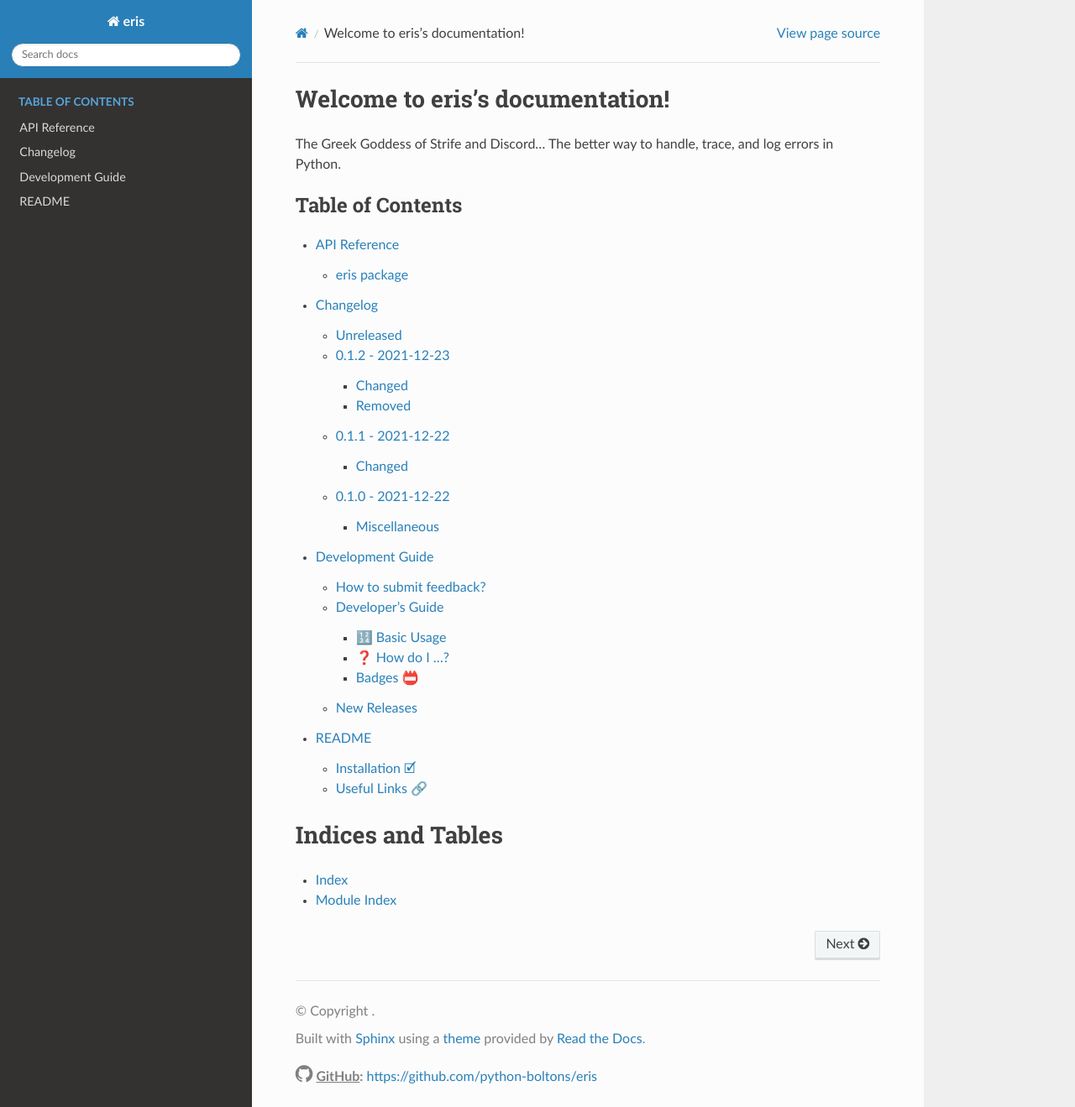
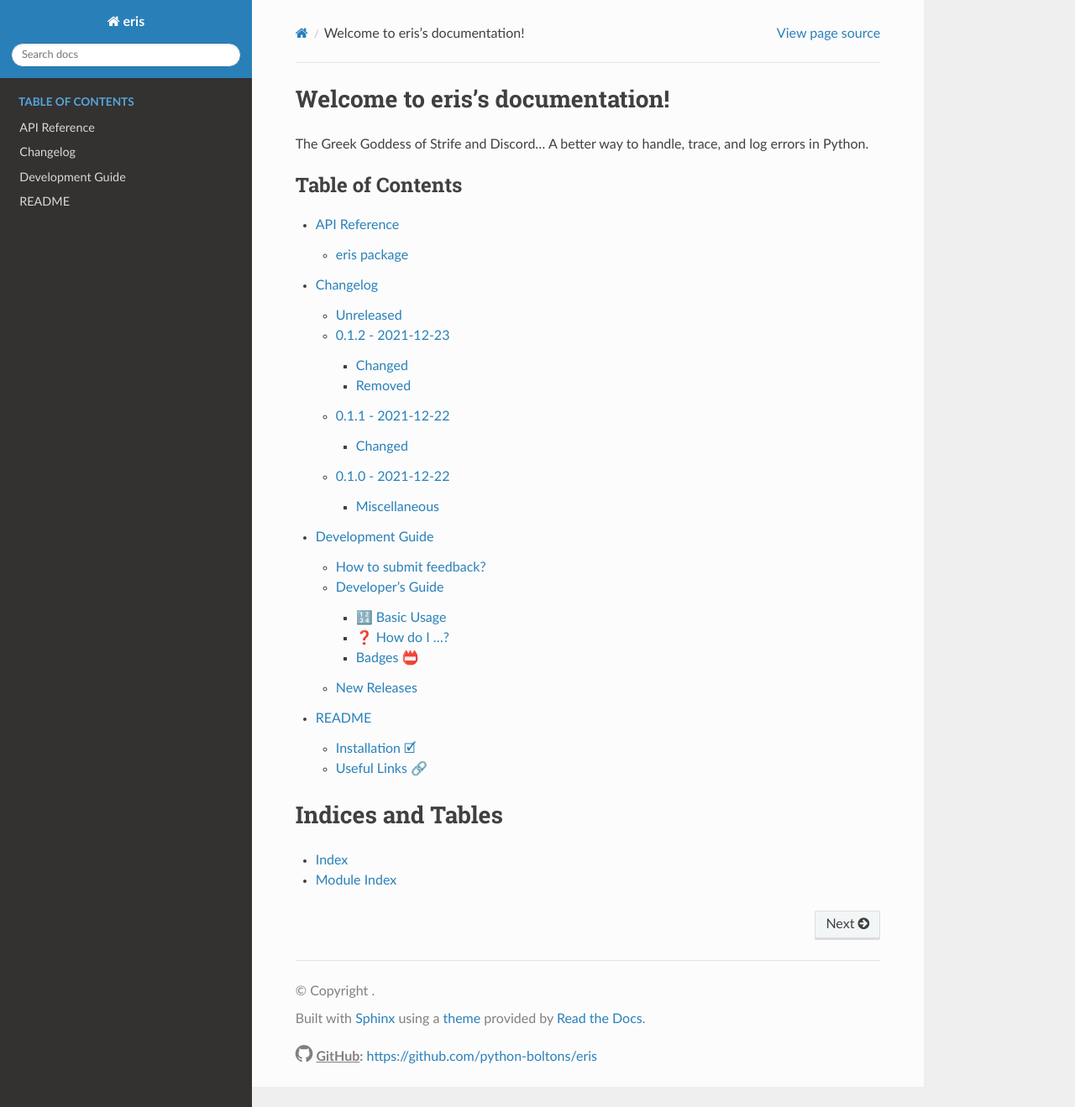
Before and after one commit to python-boltons/eris, a Sphinx documentation site: the page built from docs/source/index.rst, in a window 1280 px wide and 1319 px high. Shown: the whole window at 84% size. Built offline with Sphinx 7.4.7 and the Read the Docs theme 2.0.0, drawn with Linux system fonts in a browser that asks for light colours.

Commit message:
Fix package description

```diff
--- a/docs/source/index.rst
+++ b/docs/source/index.rst
@@ -3,7 +3,7 @@
 Welcome to eris's documentation!
 ================================
 
-The Greek Goddess of Strife and Discord... The better way to handle, trace, and log errors in
+The Greek Goddess of Strife and Discord... A better way to handle, trace, and log errors in
 Python.
 
 .. toctree::
--- a/setup.py
+++ b/setup.py
@@ -18,7 +18,7 @@ from setuptools import find_namespace_packages, setup
 # Configuration variables that are likely to need changing at some point.
 ###############################################################################
 DESCRIPTION = (
-    "The Greek Goddess of Strife and Discord... The better way to handle,"
+    "The Greek Goddess of Strife and Discord... A better way to handle,"
     " trace, and log errors in Python."
 )
 SUPPORTED_PYTHON_VERSIONS = [
--- a/src/eris/__init__.py
+++ b/src/eris/__init__.py
@@ -1,6 +1,6 @@
 """eris package
 
-The Greek Goddess of Strife and Discord... The better way to handle, trace, and
+The Greek Goddess of Strife and Discord... A better way to handle, trace, and
 log errors in Python.
 """
 
```
Also changed, not shown: README.md (+1 -1 lines), .cruft.json.
